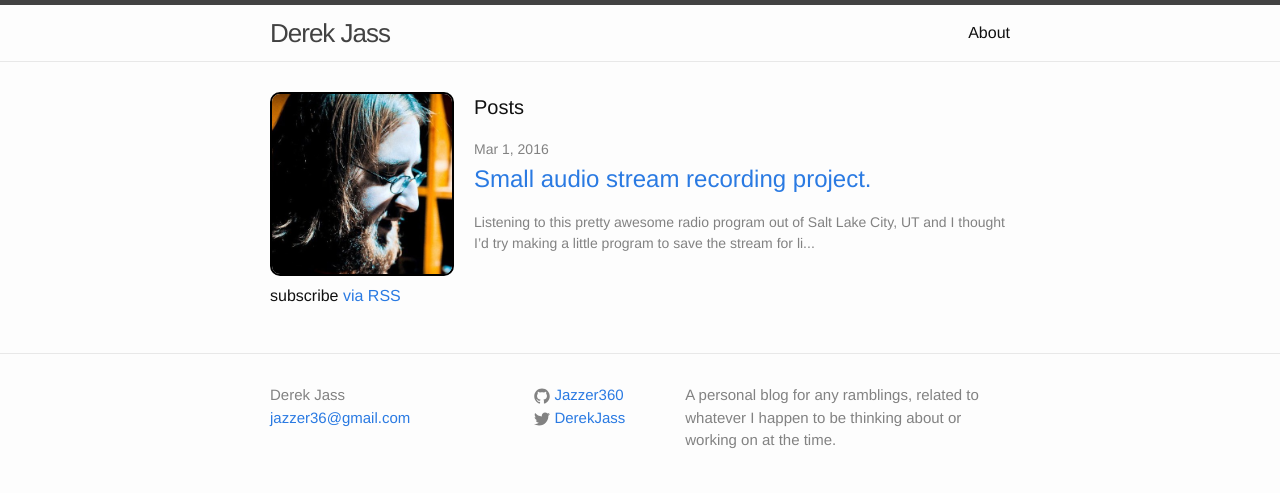
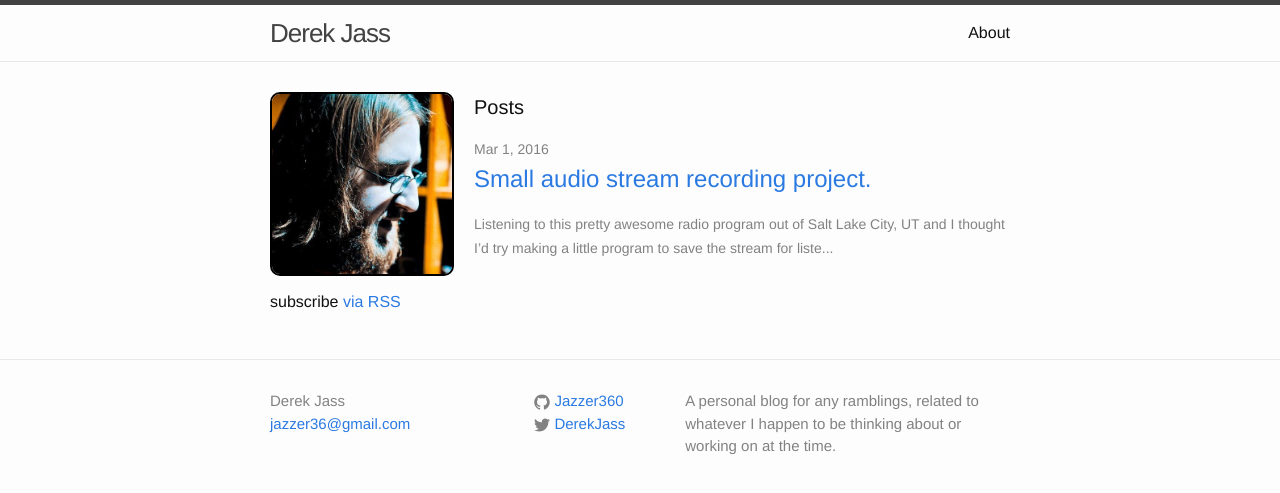
Before and after one commit to Jazzer360/Jazzer360.github.io, a Jekyll site: the page built from index.html, in a window 1280 px wide. Shown: the top 493 px of the page. Built offline with Jekyll 4.4.1, drawn with Linux system fonts in a browser that asks for light colours.

Commit message:
strip html from post content for preview

```diff
--- a/index.html
+++ b/index.html
@@ -16,7 +16,7 @@
         <h2>
           <a class="post-link" href="{{ post.url | prepend: site.baseurl }}">{{ post.title }}</a>
         </h2>
-        <span class="post-preview">{{ post.content | truncate: 150, '...' }}</span>
+        <span class="post-preview">{{ post.content | strip_html | truncate: 150, '...' }}</span>
       </li>
     {% endfor %}
   </ul>
```
